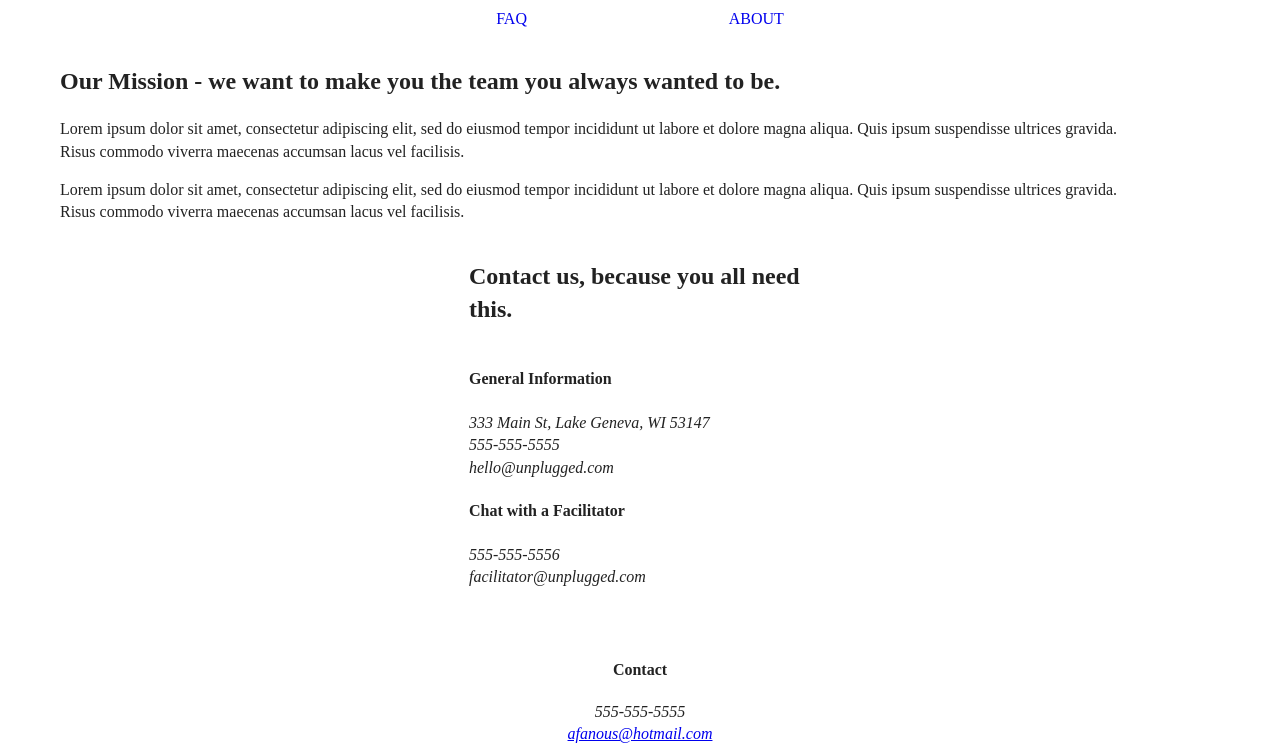
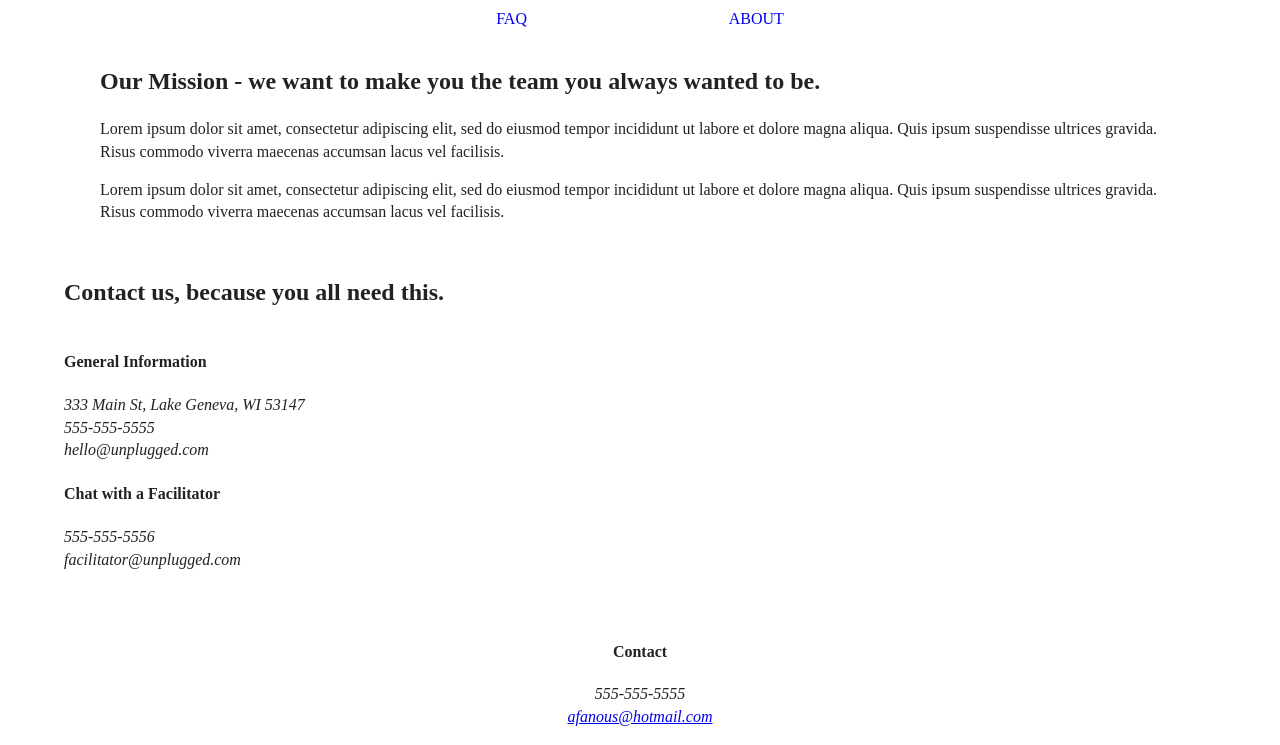
Before and after one commit to Tony2450/unplugged-project, a website: page about/index.html in a window 1280 px wide. Shown: the part 61-806 px from the top of the page. Drawn offline with Linux system fonts and the light colour scheme.

Commit message:
Completed baseline css flexbox for all pages

```diff
--- a/css/main.css
+++ b/css/main.css
@@ -337,16 +337,21 @@ section.mission{
   justify-content: center;
 }
 
+section.map{
+  width: 100%;
+}
+
 section.contact-section{
   display: flex;
   flex-flow: row wrap;
   justify-content: center;
+  width: 100%;
 }
 
 section.contact-section div.content-wrapper{
   display: flex;
   flex-flow: column nowrap;
-  justify-content: left;
+  justify-content: center;
 }
 
 /* ==========================================================================
```
